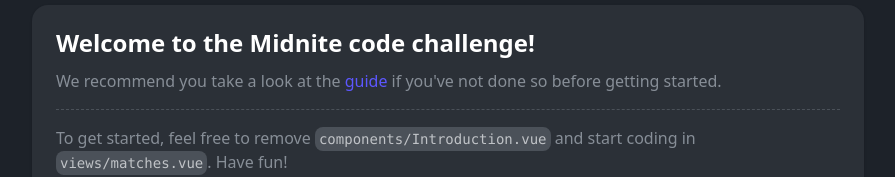
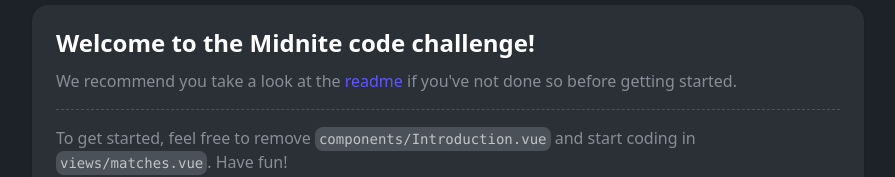
Before and after one commit to mattgaunt/challenge, a Vue app: page / in a window 1280 px wide. Shown: the part 339-516 px from the top of the page, without its empty margins (192-1087 px from the left). Built offline with nearby package versions, Linux system fonts and the light colour scheme.

Commit message:
Update Introduction.vue

```diff
--- a/src/components/Introduction.vue
+++ b/src/components/Introduction.vue
@@ -17,7 +17,7 @@
         </h2>
         <p class="mt-3 text-carbon-200">
           We recommend you take a look at the
-          <a href="https://nuxtjs.org" target="_blank" class="text-purple-500 hover:underline">guide</a> if you've not done so before
+          <a href="https://github.com/mattgaunt/challenge#readme" target="_blank" class="text-purple-500 hover:underline">readme</a> if you've not done so before
           getting started.
         </p>
         <p class="mt-4 pt-4 text-carbon-200 border-t border-dashed border-carbon-300">
```
